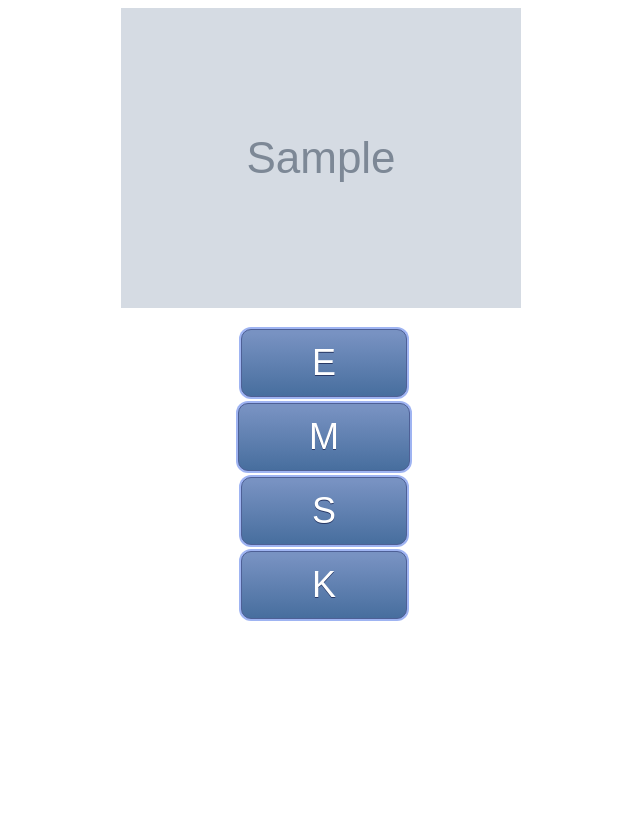
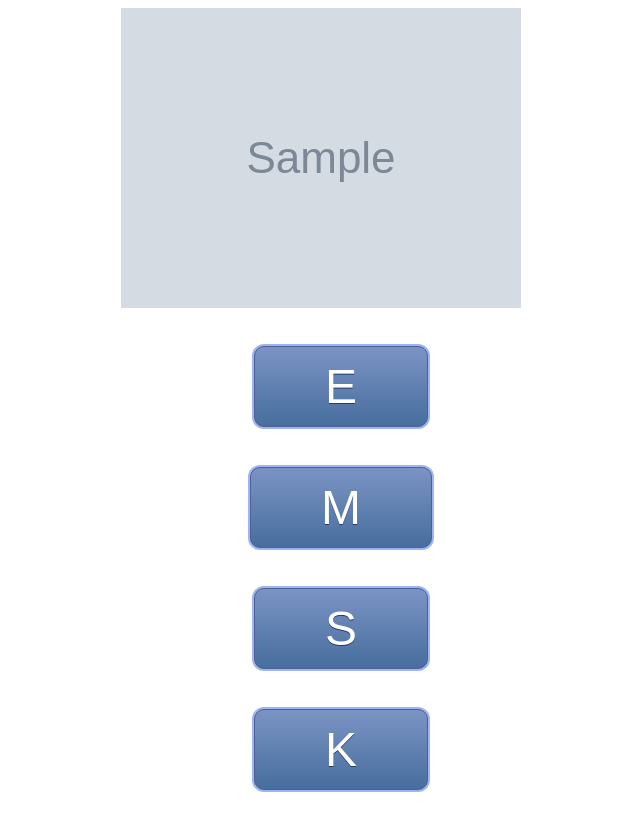
Before and after one commit to DreamBrookStudio/DjangoBasic, a Django app: page /pokemon_letter/1/ in a window 1280 px wide. Shown: the whole page, without its empty margins (319-959 px from the left). Before the commit the page ends 621 px from the top, so only its background shows below. Run offline with Django 3.2, Linux system fonts and the light colour scheme; tables that the repository leaves empty hold one stand-in row (values such as "Sample post"); grey boxes marked "Sample" are stand-in pictures.

Commit message:
css changes

```diff
--- a/learn2spell/pokemon_letter/static/pokemon_letter/style.css
+++ b/learn2spell/pokemon_letter/static/pokemon_letter/style.css
@@ -8,7 +8,7 @@
 	cursor:pointer;
 	color:#ffffff;
 	font-family:Arial;
-	font-size:36px;
+	font-size:48px;
 	padding:12px 70px;
 	text-decoration:none;
 	text-shadow:0px 1px 0px #283966;
@@ -37,5 +37,5 @@
   width: 100%;
   display: inline-block;
   margin: 0 auto;
-  padding: 3px;
+  padding: 20px;
 }
```
